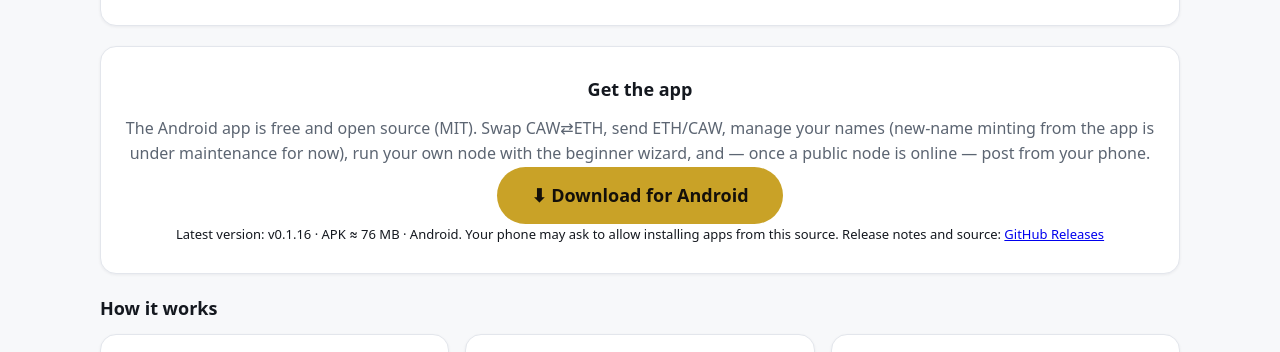
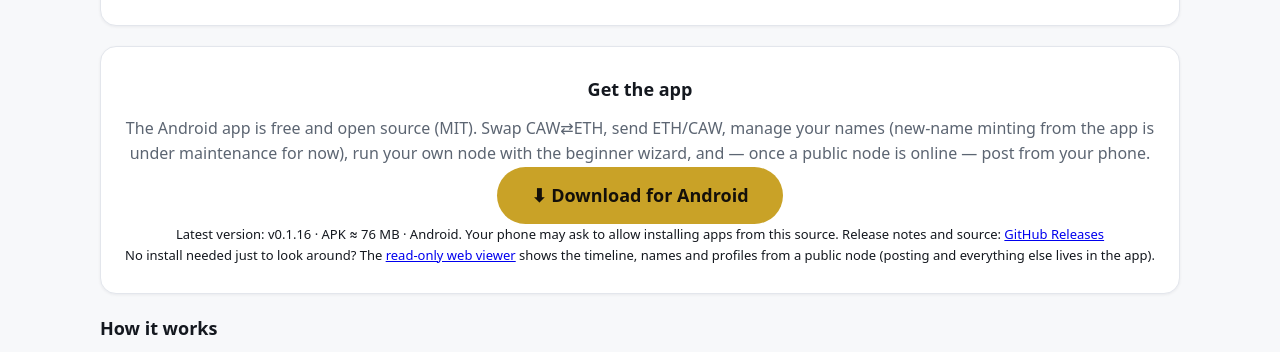
Before and after one commit to QL1-Infinite42-Guppy-Histoire/eth-caw, a plain HTML site: page index.html in a window 1280 px wide. Shown: the part 372-724 px from the top of the page. Drawn offline with Linux system fonts and the light colour scheme.

Commit message:
Link the read-only web viewer from the app section

```diff
--- a/index.html
+++ b/index.html
@@ -83,6 +83,7 @@
       <p><span class="en">The Android app is free and open source (MIT). Swap CAW⇄ETH, send ETH/CAW, manage your names (new-name minting from the app is under maintenance for now), run your own node with the beginner wizard, and — once a public node is online — post from your phone.</span><span class="jp">Android アプリは無料・オープンソース（MIT）です。CAW⇄ETH のスワップ、ETH／CAW の送金、名前の管理（アプリからの新規発行は当面メンテナンス中）、初心者向けウィザードでの自分のノード運用、そして公開ノードが立ち上がれば投稿まで、スマホで完結します。</span></p>
       <p><a href="https://github.com/QL1-Infinite42-Guppy-Histoire/eth-caw-app/releases/latest/download/eth-caw.apk" style="display:inline-block;background:#c9a227;color:#14100a;font-weight:800;font-size:18px;padding:14px 34px;border-radius:999px;text-decoration:none">⬇ <span class="en">Download for Android</span><span class="jp">Android 版をダウンロード</span></a></p>
       <p style="font-size:13px;color:var(--sub)"><span class="en">Latest version: v0.1.16 · APK ≈ 76 MB · Android. Your phone may ask to allow installing apps from this source. Release notes and source: </span><span class="jp">最新版：v0.1.16 ・ APK 約76MB ・ Android 向け。インストール時に「この提供元のアプリを許可」が求められる場合があります。リリースノートとソース：</span><a href="https://github.com/QL1-Infinite42-Guppy-Histoire/eth-caw-app/releases">GitHub Releases</a></p>
+      <p style="font-size:13px;color:var(--sub)"><span class="en">No install needed just to look around? The </span><span class="jp">眺めるだけならインストール不要です。</span><a href="https://ql1-infinite42-guppy-histoire.github.io/eth-caw-web/"><span class="en">read-only web viewer</span><span class="jp">閲覧専用 Web 版</span></a><span class="en"> shows the timeline, names and profiles from a public node (posting and everything else lives in the app).</span><span class="jp">で、タイムライン・名前・プロフィールを公開ノードから表示できます（投稿などはアプリから）。</span></p>
     </div>
   </section>
 
```
